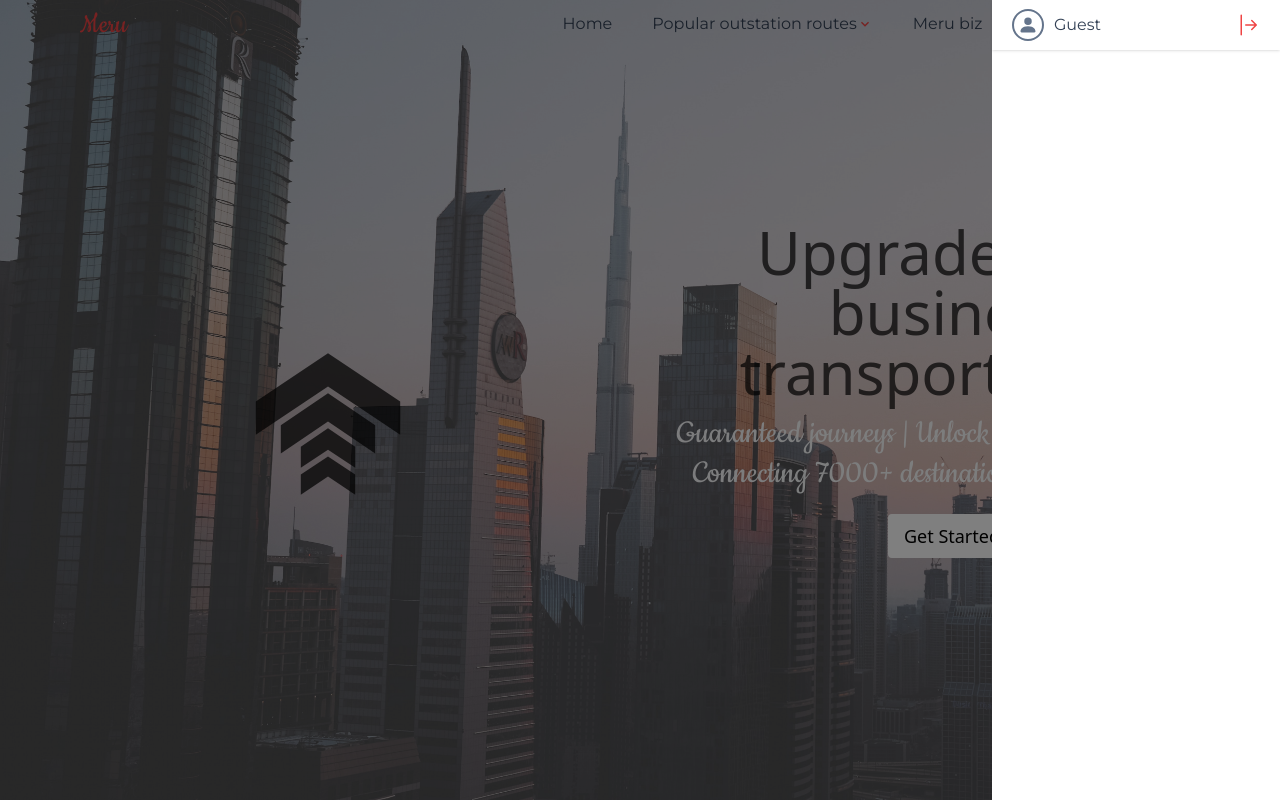
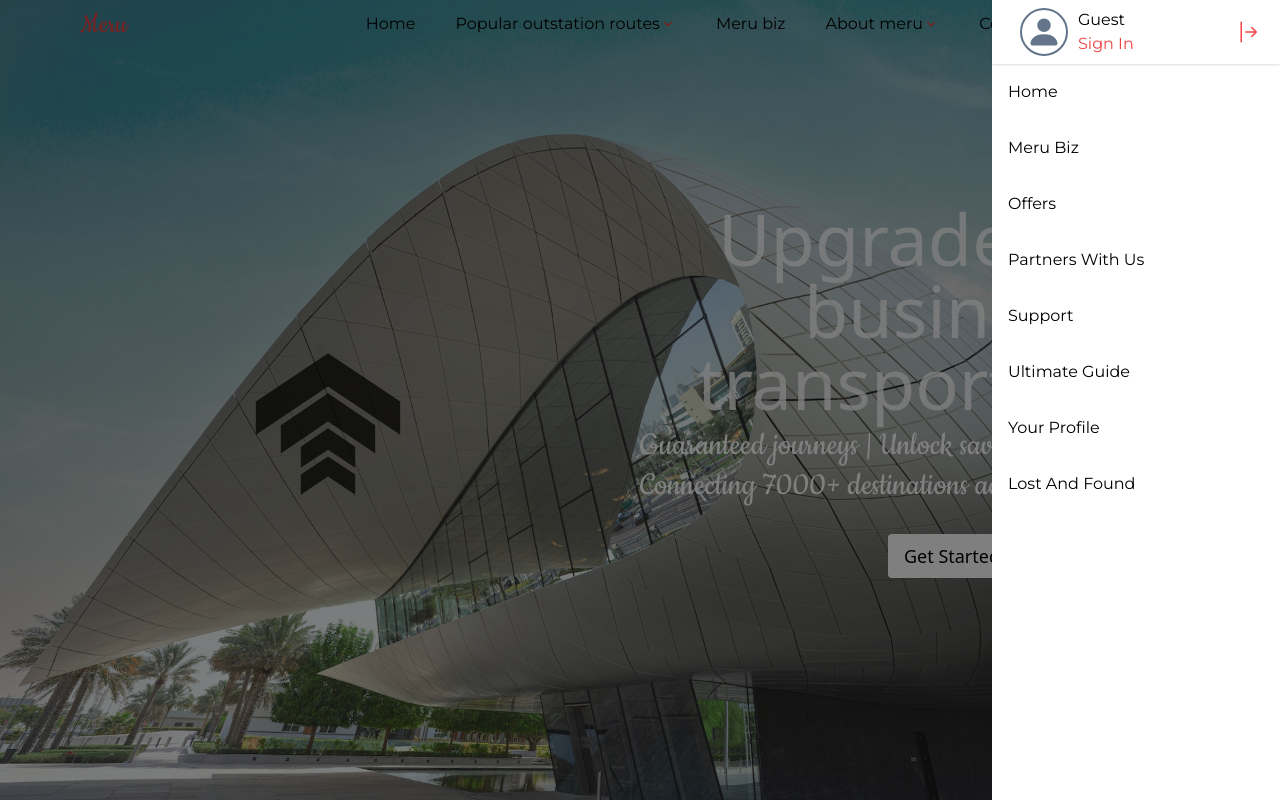
Before and after one commit to yash-bele/meru, a React (Vite) app in the folder client/: page /meru-biz in a window 1280 px wide. Both pictures are taken after a click on the icon 1188 px from the left and 24 px from the top of the page. Shown: the top 800 px of the page. Built offline with nearby package versions, Linux system fonts and the light colour scheme.

Commit message:
created partner ui

```diff
--- a/client/src/App.jsx
+++ b/client/src/App.jsx
@@ -7,6 +7,7 @@
 import Outstation from "./pages/Outstation";
 import About from "./pages/About";
 import MeruBizz from "./pages/MeruBizz";
+import CollaboratewithUs from "./pages/CollaboratewithUs";
 
 const App = () => {
   return (
@@ -18,6 +19,7 @@
             <Route path="/outstation/:outstation" element={<Outstation />} />
             <Route path="about/:query" element={<About />} />
             <Route path="/meru-biz" element={<MeruBizz />} />
+            <Route path="/collobrate-with-us" element={<CollaboratewithUs />} />
           </Route>
         </Routes>
       </BrowserRouter>
--- a/client/src/components/Banner.jsx
+++ b/client/src/components/Banner.jsx
@@ -16,7 +16,7 @@
       className="bg-slate-900 h-auto sm:h-[calc(100vh)] bg-cover bg-center flex items-center justify-center font-montserrat text-slate-700"
     >
       <section>
-        <h1 className="text-white/75 text-7xl hidden xl:flex flex-col font-extralight w-[900px]">
+        <h1 className="text-white/80 text-7xl hidden xl:flex flex-col font-extralight w-[900px]">
           <span>Book Meru</span>
           <span>Best for {eval(`banner.${option}.option`)} rides</span>
         </h1>
--- a/client/src/components/Navbar.jsx
+++ b/client/src/components/Navbar.jsx
@@ -16,7 +16,7 @@
   return (
     <>
       <nav
-        className={`flex justify-between items-center font-montserrat px-5 md:px-20 sticky sm:fixed top-0 z-10 h-[49.6px] w-full select-none text-slate-700 ${
+        className={`flex justify-between items-center font-montserrat  px-5 md:px-20 sticky sm:fixed top-0 z-10 h-[49.6px] w-full select-none text-black ${
           navBG ? "bg-white/95 shadow" : "bg-transparent"
         }`}
       >
@@ -74,11 +74,13 @@
               Meru biz
             </span>
           </Link>
+
           <div className="relative group px-5 py-3 hover:bg-white/25 border-b-2 border-b-transparent hover:border-b-red-500 text-base cursor-pointer duration-200">
             <span className="flex items-center group-hover:text-red-500 duration-200">
               <span>About meru</span>
               <MdOutlineKeyboardArrowDown className="group-hover:-rotate-180 duration-200 text-red-500" />
             </span>
+
             <ul className="absolute top-[40px] group-hover:top-[49.6px] duration-100 invisible group-hover:visible opacity-0 group-hover:opacity-100 left-0 rounded-md text-sm border bg-white overflow-hidden border-slate-200 shadow w-full">
               <Link to="/about/our-journey">
                 <li className="px-5 py-2 hover:bg-slate-100 hover:text-red-500">
@@ -95,8 +97,14 @@
                   Our investors
                 </li>
               </Link>
+
             </ul>
           </div>
+          <Link to="/collobrate-with-us" className="relative group px-5 py-3 hover:bg-white/25 border-b-2 border-b-transparent hover:border-b-red-500 text-base cursor-pointer duration-200">
+            <span className="flex items-center group-hover:text-red-500 duration-200">
+            Collaborate with us.
+            </span>
+          </Link>
           <AiOutlineMenuFold
             onClick={() => setOpenSidebar(true)}
             className="text-2xl ml-5 cursor-pointer text-red-500"
--- a/client/src/components/Sidebar.jsx
+++ b/client/src/components/Sidebar.jsx
@@ -1,5 +1,6 @@
 import { BsPersonFill, BsArrowBarRight } from "react-icons/bs";
-
+import navigation from "../navigation/nav";
+import { Link } from "react-router-dom";
 const Sidebar = ({ openSidebar, setOpenSidebar }) => {
   return (
     <main
@@ -7,18 +8,38 @@
         openSidebar ? "mr-0" : "-mr-72"
       }`}
     >
-      <section className="flex items-center justify-between px-5 h-[49.6px] shadow">
-        <div className="flex items-center space-x-2.5">
+      <section className="flex items-center justify-between px-5  shadow">
+        <div className="flex items-center space-x-2.5 p-2">
           <div className="border-2 border-slate-500 p-1 rounded-full w-fit">
-            <BsPersonFill className="text-slate-500 text-xl" />
+            <BsPersonFill className="text-slate-500 text-4xl" />
           </div>
-          <span>Guest</span>
+          <div>
+            <h3>
+               <span>Guest</span><br/>
+               <span className="text-red-500 cursor-pointer hover:text-red-700">Sign In</span>
+            </h3>
+          </div>
         </div>
+        <div>
+        </div>
+
+
         <BsArrowBarRight
           onClick={() => setOpenSidebar(false)}
           className="text-red-500 text-2xl cursor-pointer"
         />
       </section>
+      <section>
+        {
+          navigation.map((el)=>{
+            return  <Link to={el.path} className="p-4 text-md cursor-pointer hover:bg-red-400 block
+                     hover:text-white  transition ease-in duration-300 ">
+                     {el.name}
+                    </Link>
+          })
+        }
+      </section>
+
     </main>
   );
 };
--- a/client/src/index.css
+++ b/client/src/index.css
@@ -15,7 +15,7 @@
 
 ::-webkit-scrollbar-thumb {
     background-color: #ef4444;
-    color:#000000b7;
+    color: rgba(13, 13, 13, 0.671)
 }
 
 @tailwind base;
--- /dev/null
+++ b/client/src/navigation/nav.js
@@ -0,0 +1,15 @@
+
+
+
+const navigation = [
+    {path:'/',name:'Home',icon:''},
+    {path:'/meru-biz',name:'Meru Biz',icon:''},
+    {path:'',name:'Offers',icon:''},
+    {path:'',name:'Partners With Us',icon:''},
+    {path:'',name:'Support',icon:''},
+    {path:'',name:'Ultimate Guide',icon:''},
+    {path:'',name:'Your Profile',icon:''},
+    {path:'',name:'Lost And Found',icon:''}
+]
+
+export default navigation
--- a/client/src/pages/MeruBizz.jsx
+++ b/client/src/pages/MeruBizz.jsx
@@ -21,32 +21,31 @@
 
 
 
-    <section
+    <main
 
     >
-      <main style={{ backgroundImage: `url(${ merBizImg })`, }} className='bg-cover '>
-        <div className='min-h-auto w-full m-full bg-white/20 sm:p-4 lg:flex  min-h-[fit-content]	sm:h-[100vh] bg-cover mb-12'>
+      <section style={{ backgroundImage: `url(${ merBizImg })`, }} className='bg-cover '>
+        <div className='min-h-auto w-full m-full bg-white/10 sm:p-4 lg:flex  min-h-[fit-content]	sm:h-[100vh] bg-cover mb-12'>
         <div className='lg:w-2/5 xl:w-2/4 flex  justify-center flex-col items-center pt-12 ' >
           <img src={svgUpgrade} alt="" className='h-40' />
         </div>
         <div className=' flex flex-col justify-center  lg:w-3/5 xl:w-2/4 '>
           <div className='mb-5'>
-            <h2 className='text-black/70 text-5xl  lg:text-6xl	 text-center'>
+            <h2 className='  text-5xl	 text-center text-white/80 lg:text-7xl   font-extralight'>
               Upgrade your business transportation.
             </h2>
-            <p className='text-gray-50 font-cookie  text-3xl lg:text-4xl  text-center	mt-3 ' >Guaranteed journeys | Unlock savings of up to 57% | Connecting 7000+ destinations across 100+ cities</p>
+            <p className='flex my-2 text-white  text-4xl lg:text-start font-cookie' >Guaranteed journeys | Unlock savings of up to 57% | Connecting 7000+ destinations across 100+ cities</p>
           </div>
           <div className='w-full h-16'>
-            <button className='bg-white  m-auto w-32 p-2 text-lg rounded md:mx-auto block mb-5 transition
-            delay-900 duration-600 ease-in-out  hover:text-xl hover:py-3 hover:w-[10rem] relative hover:bottom-[-0.2rem]'>
+            <button className='bg-white  m-auto w-32 p-2 text-lg rounded md:mx-auto block mb-5 relative  transition ease-in duration-300  hover:text-xl hover:py-3 hover:w-[10rem] hover:bottom-[-0.2rem]'>
               Get Started
             </button>
           </div>
         </div>
         </div>
-      </main>
+      </section>
 
-      <main className='mb-12'>
+      <section className='mb-12'>
         <div>
           <h2  className='text-gray-700 text-3xl lg:text-4xl text-center '>The <span className='text-red-500'>MeruBiz</span>  advantages</h2>
         </div>
@@ -64,9 +63,9 @@
             </div>
           </div>
         </div>
-      </main>
+      </section>
 
-      <main className='mb-12 bg-gray-100 p-4'>
+      <section className='mb-12 bg-gray-100 p-4'>
         <div className='w-full sm:w-4/5 mx-auto'>
           <h2  className='text-gray-700 text-3xl lg:text-4xl text-center '>
             Our Comprehensive
@@ -75,7 +74,7 @@
             and
             <span className='text-red-500'> Services</span>
           </h2>
-          <p className='text-xl text-gray-600 text-start mb-5 mt-2 '>Access top-tier solutions designed to streamline the transportation requirements of your esteemed guests and workforce</p>
+          <p className='flex my-2   text-lg lg:text-start '>Access top-tier solutions designed to streamline the transportation requirements of your esteemed guests and workforce</p>
         </div>
 
         <div className=' flex justify-center mt-4 '>
@@ -104,7 +103,7 @@
                     <div className='xl:h-64  mx-auto my-2  flex flex-col-reverse xl:flex-row   '>
                       <div className='lg:w-2/3 flex items-start justify-start flex-col  '>
                         <h2 className='text-gray-700 text-lg text-center	w-full lg:text-2xl	 lg:text-start  mb-3'>{el.title}</h2>
-                        <p className=' text-center lg:text-start text-md lg:text-lg'>
+                        <p className=' text-center lg:text-start text-md lg:text-md'>
                           {el.description}
                         </p>
                       </div>
@@ -117,23 +116,22 @@
             </Swiper>
           </div>
         </div>
-      </main>
+      </section>
 
-      <main className='mb-12 p-4'>
+      <section className='mb-12 p-4'>
 
         <div className='sm:w-4/5 mx-auto bg-white  '>
           <h2  className='text-gray-700 text-3xl lg:text-4xl text-center '>
             What makes <span className='text-red-500'> MeruBiz?</span>
             the preferred choice
           </h2>
-          <p className='text-xl text-gray-600 text-start mb-5 mt-2 '>Keep your employees, admin team and stakeholders happy with MeruBiz.</p>
+          <p className='flex my-2   text-lg lg:text-start ' >Keep your employees, admin team and stakeholders happy with MeruBiz.</p>
         </div>
 
         <div className=' flex justify-center mt-4 '>
           <div className='w-4/5 bg-white rounded   '>
             <Swiper
-              // install Swiper modules
-              modules={[Navigation, Pagination, Scrollbar, A11y, Autoplay]}
+              modules={[Navigation, Pagination, Autoplay]}
               slidesPerView={'auto'}
               pagination={{ clickable: true }}
               spaceBetween={5}
@@ -154,29 +152,18 @@
                 disableOnInteraction: false,
               }}
               breakpoints={{
-                // Define your breakpoints here
-
-                // when window width is >= 480px
-                // 480: {
-                //   slidesPerView: 2,
-                // },
-                // 640: {
-                //   slidesPerView: 2,
-                // },
                 768: {
                   slidesPerView: 2,
                 },
                 1024: {
                   slidesPerView: 3,
                 },
-
-                // Add more breakpoints as needed
-              }}
+                           }}
             >
               {
                 merBizWhy.map((el, i) => {
                   return <SwiperSlide key={i}  >
-                    <div className=' m-0  mt-3 mb-7 delay-700	 transition duration-1000 ease-in-out   shadow-md rounded border-2  p-1 pl-3 h-64 relative hover:top-[0.2rem] '>
+                    <div className=' m-0  mt-3 mb-7 delay-700	  transition ease-in duration-300   shadow-md rounded border-2  p-1 pl-3 h-64 relative hover:top-[0.2rem] '>
                       <h2 className='text-gray-700	 text-xl	 text-center mb-3'>{el.title}</h2>
                       <ul className='text-md text-center '>
                         {el.description.map((el2, i) =>
@@ -205,8 +192,8 @@
             </div>
           </div>
         </div>
-      </main>
-      <main >
+      </section>
+      <section >
 
 
         <div className='sm:w-4/5 mx-auto  px-3 sm:p-0 overflow-x-scroll  '>
@@ -214,7 +201,7 @@
             <span className='text-red-500'> MeruBiz </span>versus
             <span className='text-red-500'> alternative </span>options.
           </h2>
-          <p className='text-2xl text-gray-600 text-start mb-5 mt-2 '  >Derived from market research and a sample analysis.</p>
+          <p className='flex my-2   text-lg lg:text-start '   >Derived from market research and a sample analysis.</p>
 
           <table className='p-0 m-0 w-full my-4'>
 
@@ -228,7 +215,7 @@
             </thead>
             <tbody  >
               {meruBizVersus.map((el) => {
-                return <tr className='text-sm  md:text-md lg:text-lg text-center  border-t-4 border-b-4 rounded shadow-md'>
+                return <tr className='text-md   text-center  border-t-4 border-b-4 rounded shadow-md'>
                   <td className='  p-2'>{el.name}</td>
                   <td className='  p-2'>{el.meruBuz}</td>
                   <td className='  p-2'>{el.appBased}</td>
@@ -239,8 +226,8 @@
           </table>
         </div>
 
-      </main>
-    </section>
+      </section>
+    </main>
 
 
   )
```
Also changed, not shown: client/src/pages/CollaboratewithUs.jsx (added, +42 -0 lines), client/src/assets/Collaborate-with-us/collaborate-hand.jpg (added), client/src/assets/Meru-biz.jpg.
